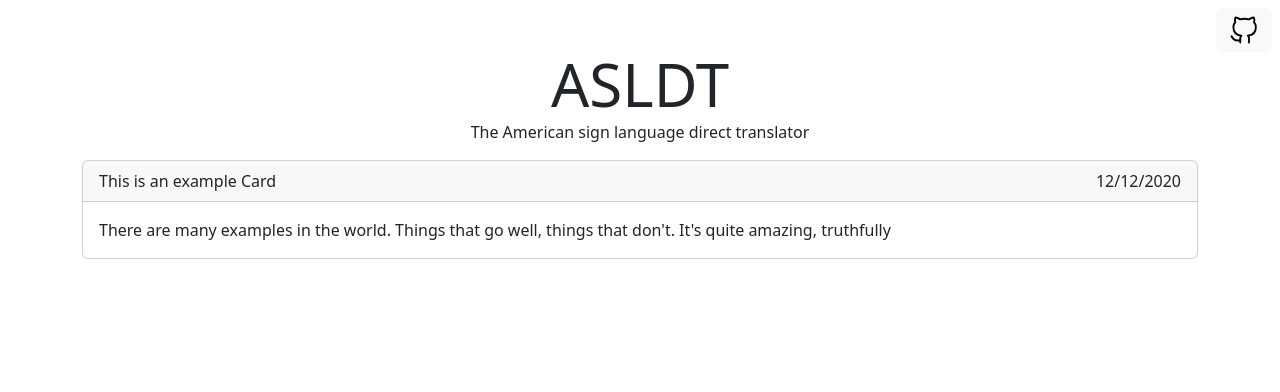
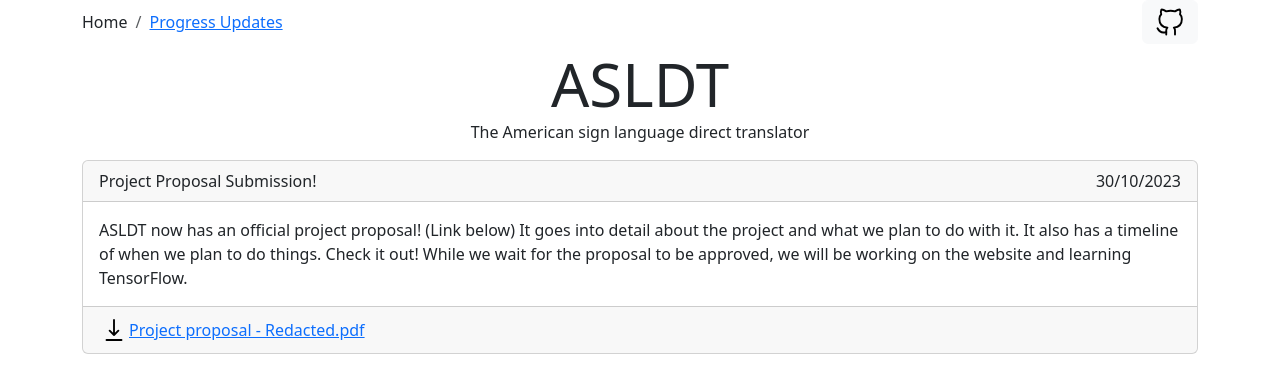
Before and after one commit to EnjoyBacon7/ASLDT, a React (Vite) app: page / in a window 1280 px wide. Shown: the top 392 px of the page. Built offline with nearby package versions, Linux system fonts and the light colour scheme.

Commit message:
Added first entry and download links

```diff
--- a/src/App.jsx
+++ b/src/App.jsx
@@ -29,9 +29,10 @@ function App() {
       <div className="container">
         <Title />
         <Update_cmpnt
-          title="This is an example Card"
-          body="There are many examples in the world. Things that go well, things that don't. It's quite amazing, truthfully"
-          date="12/12/2020"
+          title="Project Proposal Submission!"
+          body="ASLDT now has an official project proposal! (Link below) It goes into detail about the project and what we plan to do with it. It also has a timeline of when we plan to do things. Check it out! While we wait for the proposal to be approved, we will be working on the website and learning TensorFlow."
+          date="30/10/2023"
+          downloadableContent={"Project proposal - Redacted.pdf"}
         />
       </div>
     </div>
--- a/src/Navbar.jsx
+++ b/src/Navbar.jsx
@@ -1,7 +1,8 @@
 import github_dark from './assets/github-dark.svg'
 import github_light from './assets/github-light.svg'
 
-function Navbar({theme}) {
+
+function Navbar({ theme }) {
 
     // Set the icon theme to the opposite of the current theme
     var icon_theme;
@@ -17,10 +18,18 @@ function Navbar({theme}) {
 
 
     return (
-        <div className="d-flex justify-content-end m-2 fixed-top">
-            <a className={`btn btn-${theme}`} href="https://github.com/EnjoyBacon7/ASLDT">
-            <img src={gh_icon} alt="github" width="30" height="30" />
-            </a>
+        <div className='fixed-top d-flex justify-content-between align-items-center container'>
+            <nav aria-label="breadcrumb">
+                <ol class="breadcrumb m-0">
+                    <li class="breadcrumb-item">Home</li>
+                    <li class="breadcrumb-item active" aria-current="page"><a href="https://enjoybacon7.github.io/ASLDT/">Progress Updates</a></li>
+                </ol>
+            </nav>
+            <div>
+                <a className={`btn btn-${theme}`} href="https://github.com/EnjoyBacon7/ASLDT">
+                    <img src={gh_icon} alt="github" width="30" height="30" />
+                </a>
+            </div>
         </div>
     )
 }
--- a/src/Update_cmpnt.jsx
+++ b/src/Update_cmpnt.jsx
@@ -1,6 +1,12 @@
-function Update_cmpnt({ title, body, date}) {
+import download_light from './assets/download-light.svg'
+import download_dark from './assets/download-dark.svg'
 
+function Update_cmpnt({ title, body, date, downloadableContent}) {
 
+    console.log(`./content/${downloadableContent[0]}`)
+
+    const theme = localStorage.getItem('theme')
+    var download_icon = theme == 'dark' ? download_light : download_dark
 
     return (
         <div>
@@ -12,6 +18,13 @@ function Update_cmpnt({ title, body, date}) {
                 <div className="card-body">
                     {body}
                 </div>
+                <div className="card-footer">
+                    <a className='d-flex align-items-center' href={`./content/${downloadableContent}`}>
+                        <img src={download_icon} alt="download" width="30" height="30" />
+                        <div>{downloadableContent} </div>
+                    </a>
+
+                </div>
             </div>
         </div>
     )
```
Also changed, not shown: src/assets/download-dark.svg (added), src/assets/download-light.svg (added), 5 other files (tests, documents, lock files or other folders).
